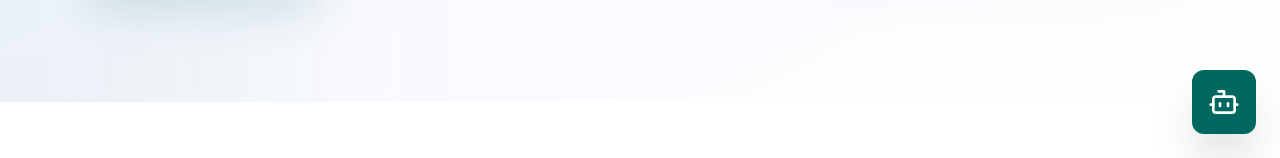
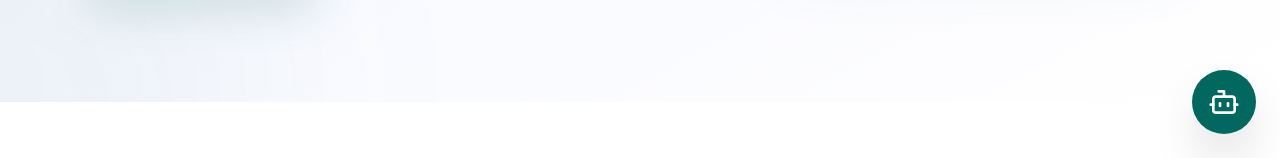
Before and after one commit to darshil0/darshil-portfolio-2026, a React (Vite) app: page / in a window 1280 px wide. Shown: the part 642-800 px from the top of the page. Built offline with nearby package versions, Linux system fonts and the light colour scheme.

Commit message:
Update tailwind.config.js

```diff
--- a/tailwind.config.js
+++ b/tailwind.config.js
@@ -64,7 +64,22 @@ export default {
         "body": ["Inter"],
         "label": ["Inter"]
       },
-      borderRadius: {"DEFAULT": "0.125rem", "lg": "0.25rem", "xl": "0.5rem", "full": "0.75rem"},
+      // BUG FIX: Restore the full Tailwind borderRadius scale.
+      // The previous config overrode 'full' to 0.75rem (breaking rounded-full on
+      // avatars, badges, progress bars, etc.) and omitted '2xl' and '3xl' entirely,
+      // causing every rounded-2xl / rounded-3xl instance to fall back to the browser
+      // default (0). Only DEFAULT and lg/xl need custom values per the design system;
+      // all other keys are restored to Tailwind's standard values.
+      borderRadius: {
+        "DEFAULT": "0.125rem",
+        "sm":      "0.125rem",
+        "md":      "0.25rem",
+        "lg":      "0.25rem",
+        "xl":      "0.5rem",
+        "2xl":     "1rem",
+        "3xl":     "1.5rem",
+        "full":    "9999px",
+      },
     },
   },
   plugins: [
```
